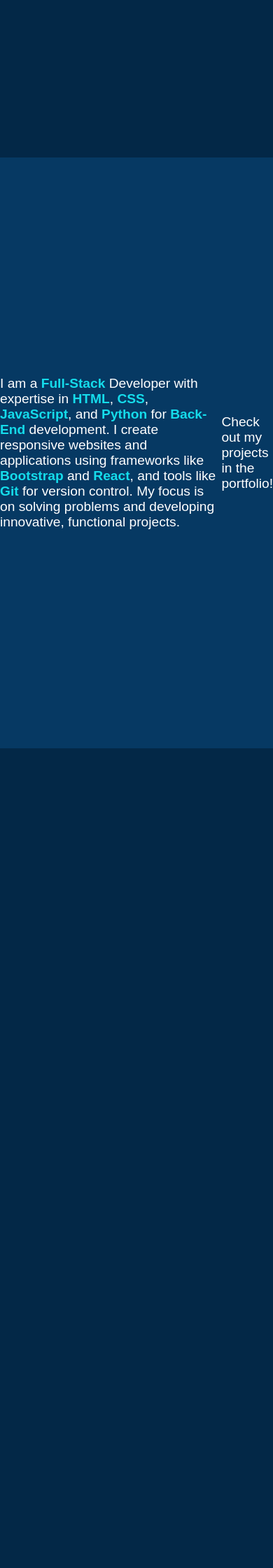
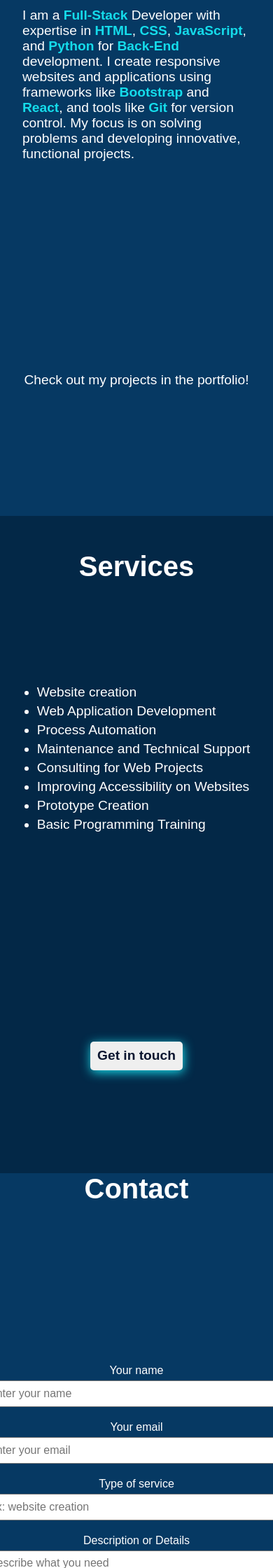
Before and after one commit to LeonardoHenriqueFR01/Lading-page, a Python web app: template Portfolio/templates/index.html in a window 390 px wide; the page is wider, and only the part inside the window is pictured. Shown: the part 920-3160 px from the top of that part at 70% size. Before the commit the page ends 1989 px from the top of that part, so only its background shows below. Run offline with Jinja, Linux system fonts and the light colour scheme; the template is opened without the code that fills it, so the values that code supplies are empty.

Commit message:
creation services end contact

```diff
--- a/Portfolio/static/css/style.css
+++ b/Portfolio/static/css/style.css
@@ -19,7 +19,7 @@
 }
 
 header {
-    background-color: var(--primary-color);
+    background-color: var(--first-color);
     height: 37px;
     display: flex;
     align-items: center;
@@ -63,9 +63,15 @@
 }
 
 .home > img {
-    width: 200px;
-    height: 200px;
+    width: 250px;
+    height: 270px;
     margin-right: 20px;
+    border-radius: 50vh;
+    padding: 0.5em;
+    margin-left: 15px;
+    cursor: pointer;
+    box-shadow: 1px 3px 8px var(--second-color);
+    margin-top: 20px;
 }
 
 .tools {
@@ -100,9 +106,11 @@
 .section-about {
     display: flex;
     justify-content: space-around;
+    flex-wrap: wrap;
     align-items: center;
     height: 100vh;
     background-color: var(--third-color);
+    padding: 2em;
 }
 
 .about-content {
@@ -123,3 +131,118 @@
     color: #ffffff;
     font-size: 1.2em;
 }
+
+.section-services > h1 {
+    text-align: center;
+    font-size: 2.5em;
+    color: #ffffff;
+    margin-top: 50px;
+}
+
+.services-content {
+    height: 100vh;
+    display: flex;
+    flex-wrap: wrap;
+    align-items: center;
+    justify-content: space-evenly;
+}
+
+.services-content > a > button {
+    padding: 0.5em;
+    font-size: 1.2em;
+    box-shadow: 1px 3px 15px var(--second-color);
+    color: var(--first-color);
+    font-weight: bold;
+    border-radius: 5px;
+    border: none;
+    cursor: pointer;
+}
+
+.services-content > a > button:hover {
+    transition: 2s;
+    background-color: var(--second-color);
+}
+
+
+.services-content > ul > li {
+    margin-left: 20px;
+    margin-bottom: 5px;
+    color: #ffffff;
+    font-size: 1.2em;
+
+}
+
+.section-contact {
+    background-color: var(--third-color);
+}
+
+.section-contact > h1 {
+    text-align: center;
+    color: #ffffff;
+    font-size: 2.5em;
+    display: flex;
+    justify-content: center;
+}
+
+.contact-content > form {
+    height: 100vh;
+    display: flex;
+    flex-direction: column;
+    align-items: center;
+    justify-content: center;
+
+}
+
+.contact-content > form > label {
+    color: #ffffff;
+    margin-bottom: 5px;
+}
+
+
+.contact-content > form > input {
+    width: 50vh;
+    margin-bottom: 20px;
+    padding: 0.5em;
+    font-size: 1em;
+}
+
+.contact-content > form > textarea {
+    width: 50vh;
+    height: 50px;
+    padding: 0.5em;
+    font-size: 1em;
+}
+
+.contact-content > form > button {
+    margin-top: 20px;
+    width: 20vh;
+    padding: 0.5em;
+    font-size: 1em;
+    font-weight: bold;
+    border-radius: 10px;
+    border: none;
+    cursor: pointer;
+    color: var(--first-color);
+    box-shadow: 1px 3px 12px var(--second-color);
+}
+
+.contact-content > form > button:hover {
+    transition: 2s;
+    background-color: var(--second-color);
+}
+
+
+@media (max-width: 768px) {
+    header > h1 {
+        margin-bottom: 7px;
+    }
+    header {
+        flex-direction: column;
+        padding: 1.3em;
+    }
+
+    .home-content {
+        height: 300px;
+    }
+
+}
--- a/Portfolio/templates/index.html
+++ b/Portfolio/templates/index.html
@@ -11,7 +11,7 @@
 
     <header>
 
-        <h1>Portfolio</h1>
+        <h1>Portfólio</h1>
 
         <nav>
 
@@ -55,7 +55,7 @@
 
         </div>
 
-        <img src="/Portfolio/static/imagens/user.png" alt="foto de perfil">
+        <img src="/Portfolio/static/imagens/ft_perfil.jpg"  alt="foto de perfil">
 
     </section>
 
@@ -76,6 +76,61 @@
 
     </section>
 
+    <sectionc class="section-services" id="services">
+
+        <h1>Services</h1>
+
+        <div class="services-content">
+
+            <ul>
+
+                <li>Website creation</li>
+                <li>Web Application Development</li>
+                <li>Process Automation</li>
+                <li>Maintenance and Technical Support</li>
+                <li>Consulting for Web Projects</li>
+                <li>Improving Accessibility on Websites</li>
+                <li>Prototype Creation</li>
+                <li>Basic Programming Training</li>
+
+            </ul>
+
+            <a href="#contact">
+                <button>Get in touch</button>
+            </a>
+
+        </div>
+
+    </section>
+
+    <section class="section-contact" id="contact">
+
+        <h1>Contact</h1>
+
+        <div class="contact-content">
+
+            <form action="mailto:seu-email@example.com" method="post" enctype="text/plain">
+
+                <label for="name">Your name</label>
+                <input type="text" id="name" name="name" placeholder="Enter your name" required>
+
+                <label for="email">Your email</label>
+                <input type="email" id="email" name="email" placeholder="Enter your email" required>
+
+                <label for="service">Type of service</label>
+                <input type="text" id="service" name="service" placeholder="Ex: website creation" required>
+
+                <label for="message">Description or Details</label>
+                <textarea id="message" name="message" rows="4" placeholder="Describe what you need" required></textarea>
+
+                <button type="submit">To send</button>
+
+            </form>
+
+        </div>
+
+    </section>
+
 </body>
 
 <script src="/Portfolio/static/js/cript.js"></script>
```
Also changed, not shown: Portfolio/static/imagens/ft_perfil.jpg (added), 1 other file.
